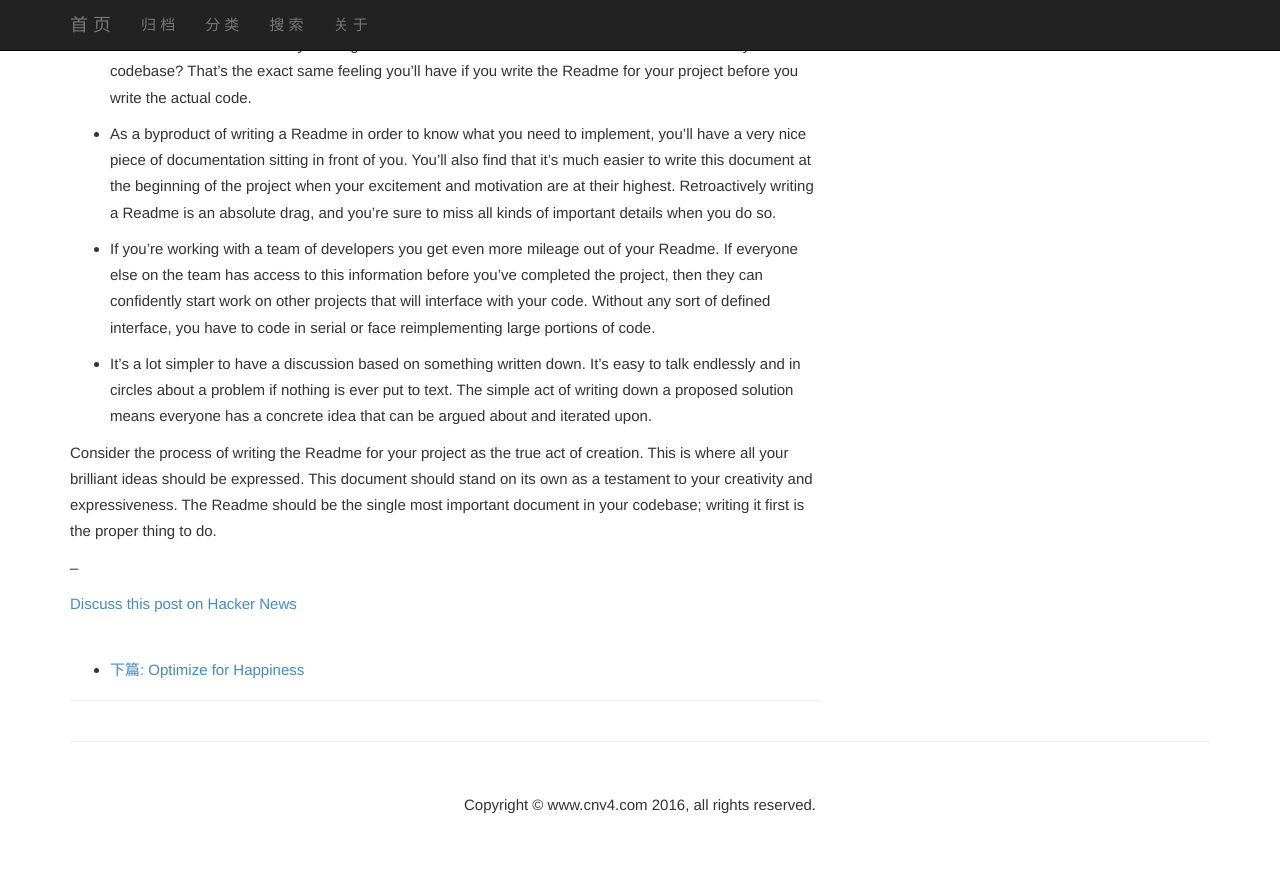
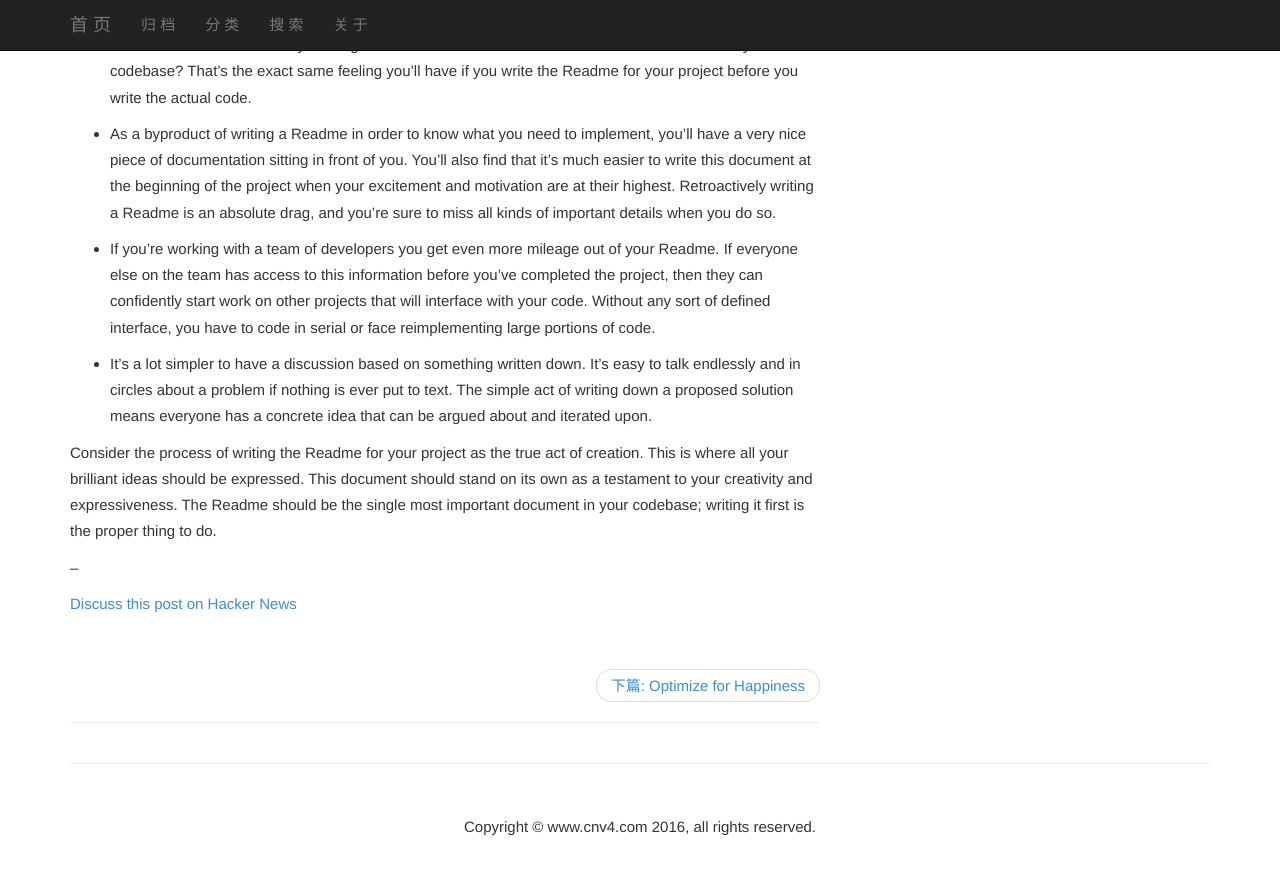
Before and after one commit to YinliangWu/tpw, a Jekyll site: the page built from _posts/2010-08-23-readme-driven-development.md, in a window 1280 px wide and 900 px high, scrolled down 1049 px. Shown: the top 875 px of the window. Built offline with Jekyll 4.4.1, drawn with Linux system fonts in a browser that asks for light colours; nearby versions of some CDN libraries; library files that are not in the unit come from our copies; comment, search, counter and statistics services are not loaded.

Commit message:
firstpost

```diff
--- a/_layouts/post.html
+++ b/_layouts/post.html
@@ -26,7 +26,7 @@ layout: default
 </ul>
 	{%endif%}
   {%if page.next%}
- <ul>
+<ul class="pager">
 	<li class="next">  <a href="{{page.next.url}}"> 下篇: {{page.next.title}}  </a>  </li>
 </ul>
   {%endif%}
```
